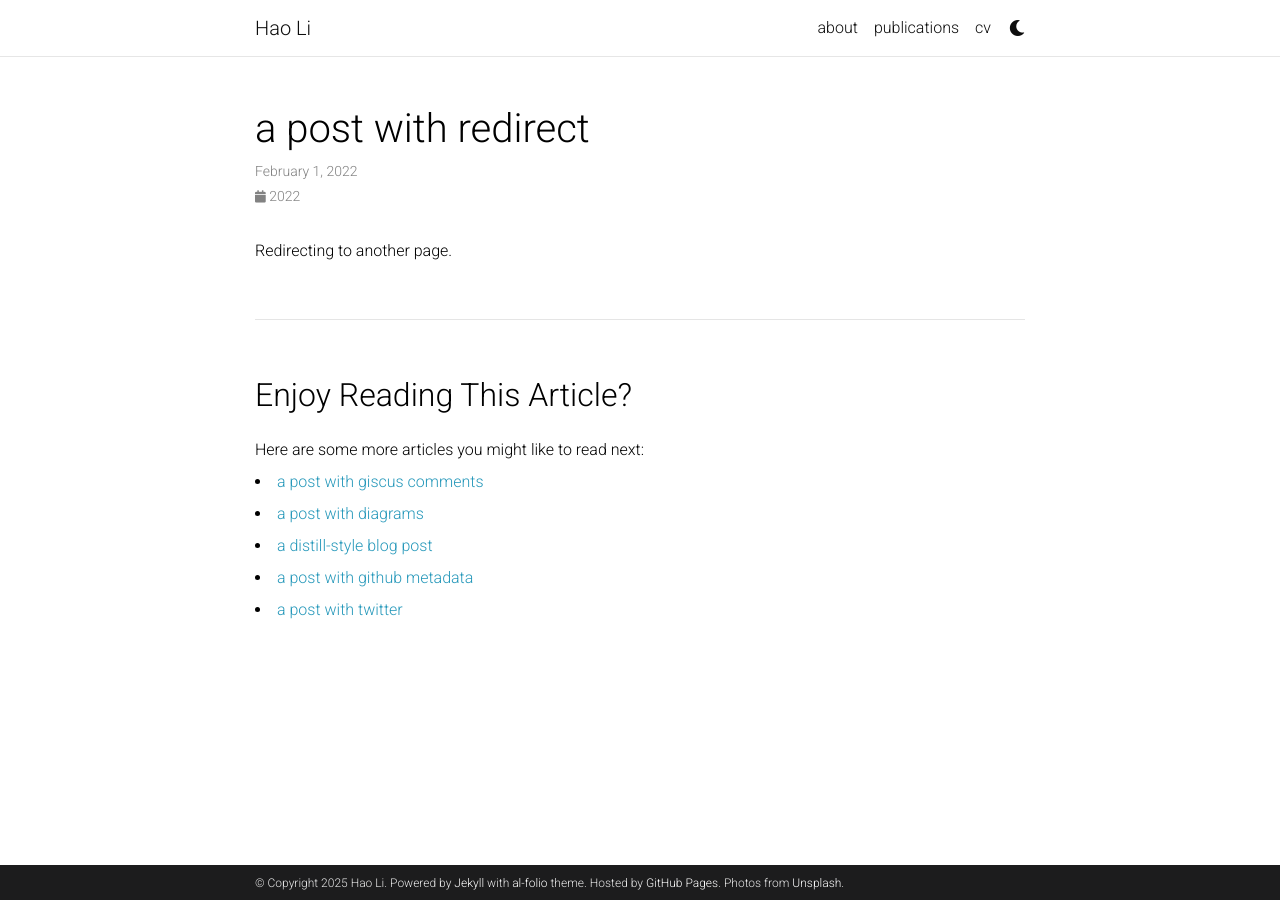
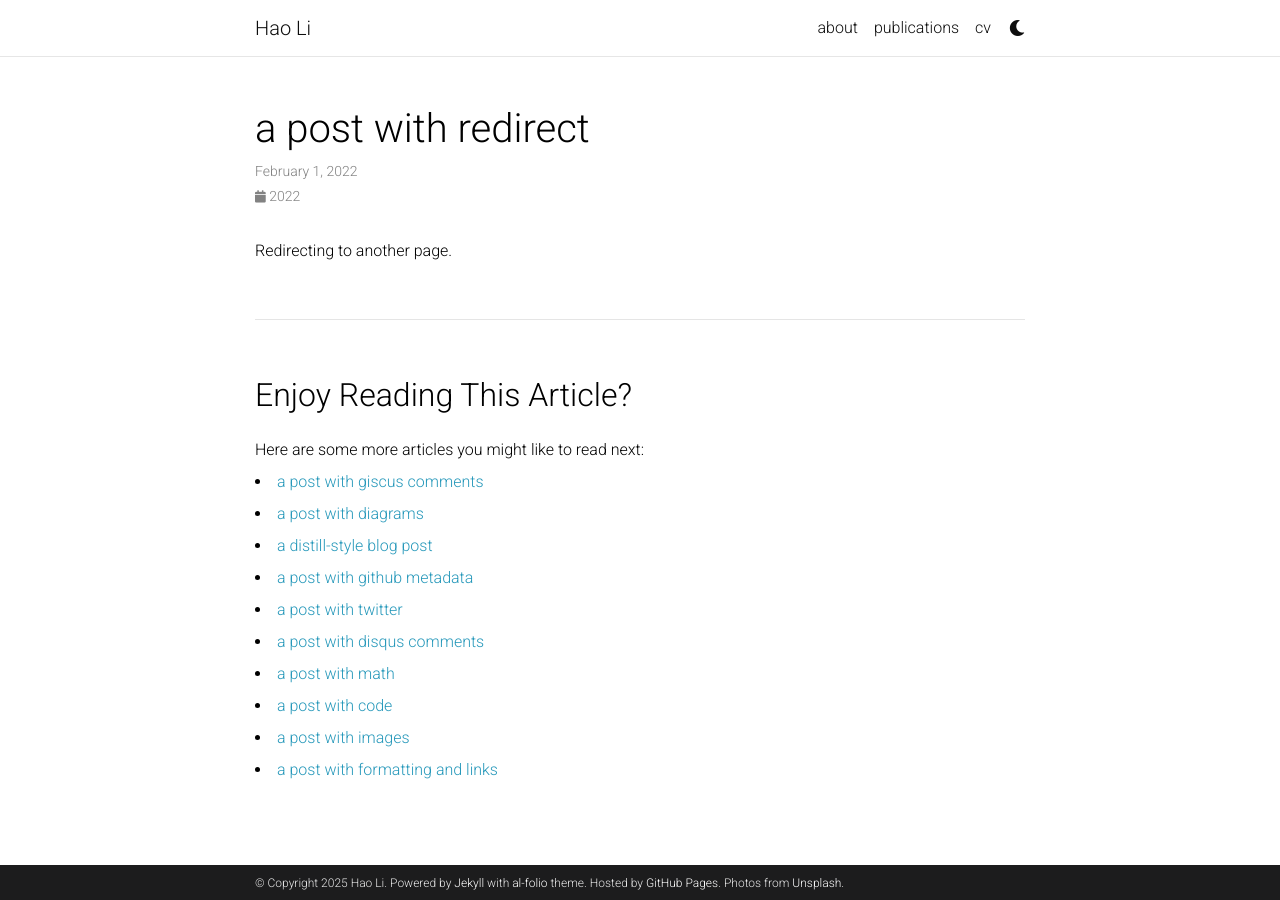
Before and after one commit to leolee99/leolee99.github.io, a Jekyll site: the page built from _posts/2022-02-01-redirect.md, in a window 1280 px wide. Built offline with Jekyll 4.4.1, drawn with Linux system fonts in a browser that asks for light colours; comment, search, counter and statistics services are not loaded; a style sheet for code colours, icons or effects is not loaded; part of the change alters nothing that is shown.

```diff
--- a/_config.yml
+++ b/_config.yml
@@ -131,7 +131,7 @@ pagination:
 
 related_blog_posts:
   enabled: true
-  max_related: 5
+  max_related: 10
 
 # Giscus comments (RECOMMENDED)
 # Follow instructions on https://giscus.app/ to setup for your repo to fill out
```
